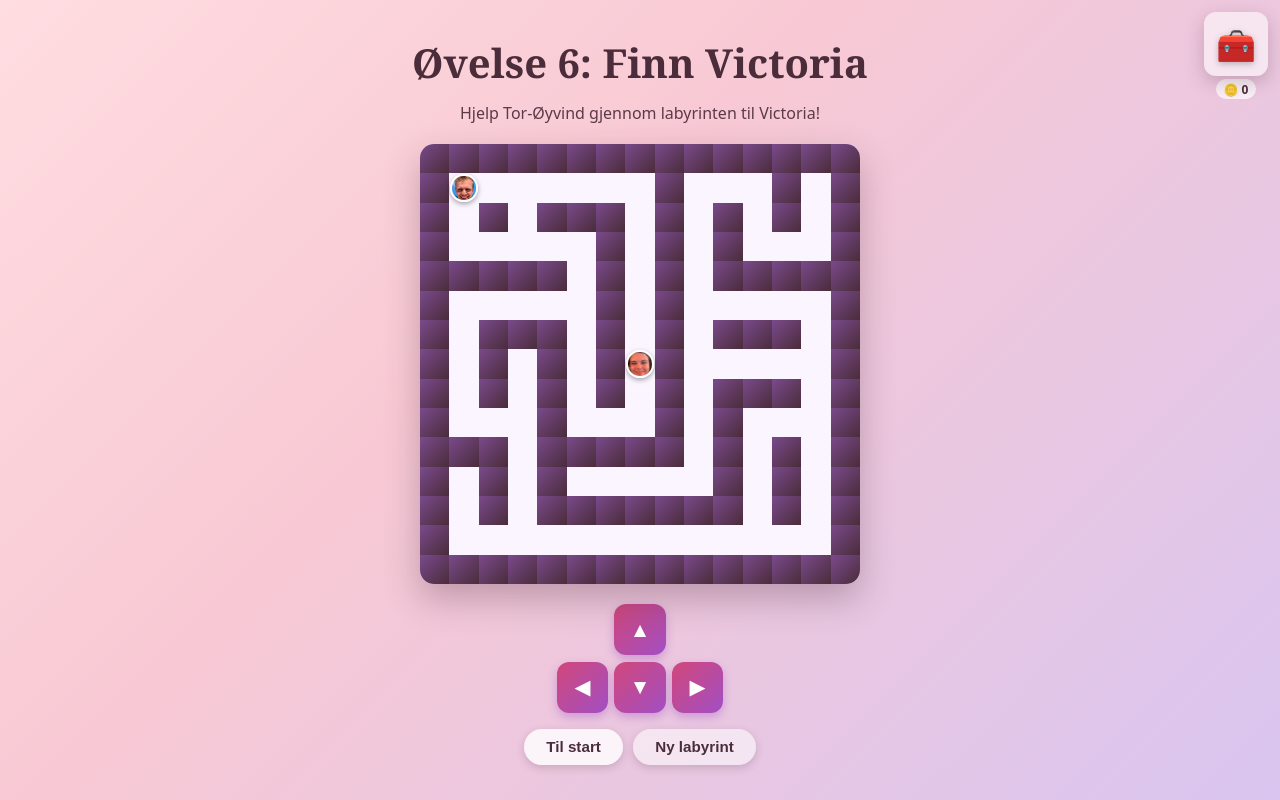
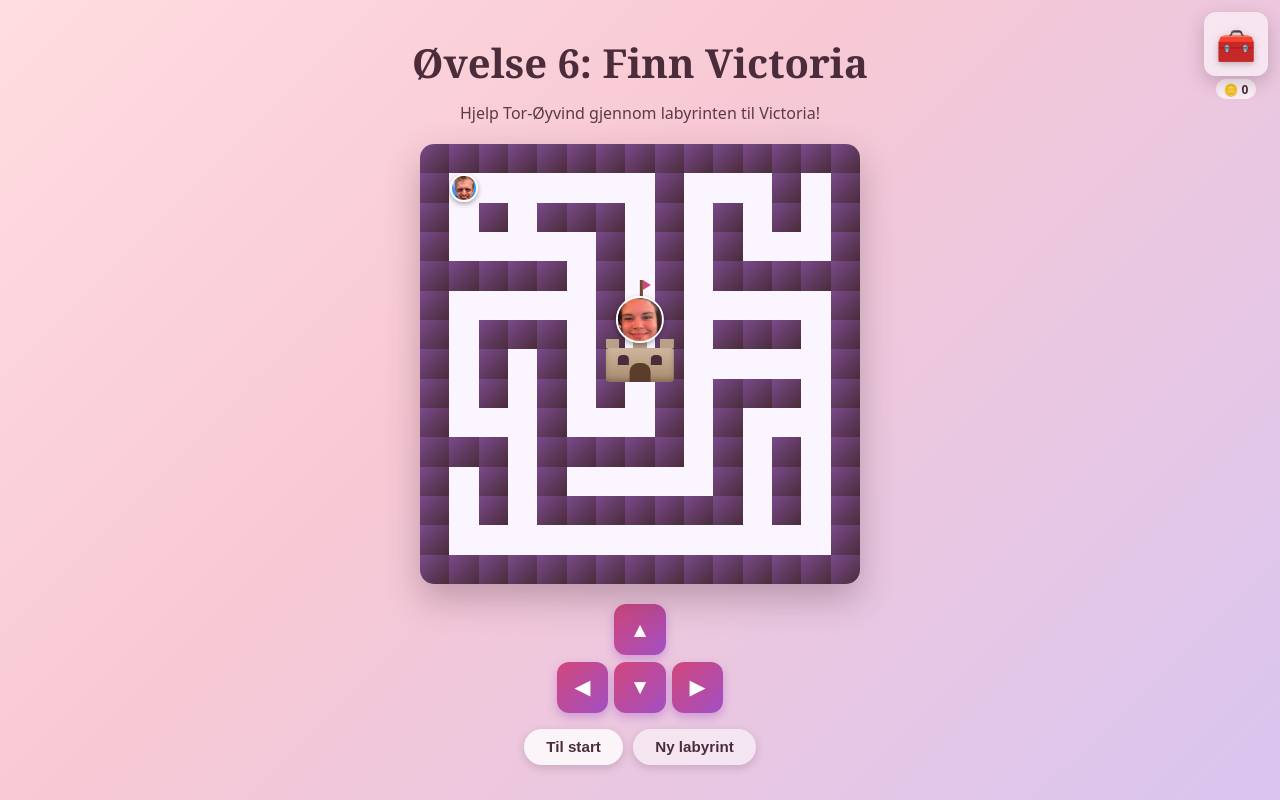
Before and after one commit to henrikaburmann/bryllupsgave, a React (Vite) app: page /spill/6 in a window 1280 px wide. Built offline with nearby package versions, Linux system fonts and the light colour scheme.

Commit message:
Maze: Victoria stands atop a small castle at the goal with celebration hearts

```diff
--- a/src/pages/MazeGame.css
+++ b/src/pages/MazeGame.css
@@ -54,10 +54,14 @@
   display: flex;
   align-items: center;
   justify-content: center;
-  padding: 1px;
 }
 
-.maze-goal img,
+.maze-player {
+  padding: 1px;
+  transition: left 0.1s ease, top 0.1s ease;
+  z-index: 2;
+}
+
 .maze-player img {
   width: 100%;
   height: 100%;
@@ -67,9 +71,138 @@
   box-shadow: 0 2px 5px rgba(0, 0, 0, 0.35);
 }
 
-.maze-player {
-  transition: left 0.1s ease, top 0.1s ease;
+/* Castle at the goal, drawn larger than one cell and rising above it. */
+.maze-goal {
+  overflow: visible;
+  z-index: 1;
+}
+
+.castle {
+  position: absolute;
+  bottom: -10%;
+  left: 50%;
+  transform: translateX(-50%);
+  width: 260%;
+  display: flex;
+  flex-direction: column;
+  align-items: center;
+}
+
+.maze-goal--reached .castle {
+  filter: drop-shadow(0 0 8px rgba(255, 210, 120, 0.95));
+}
+
+.castle__victoria {
+  width: 62%;
+  aspect-ratio: 1;
+  border-radius: 50%;
+  overflow: hidden;
+  border: 2px solid #fff;
+  box-shadow: 0 2px 5px rgba(0, 0, 0, 0.35);
   z-index: 2;
+}
+
+.castle__victoria img {
+  width: 100%;
+  height: 100%;
+  object-fit: cover;
+}
+
+.castle__flag {
+  position: absolute;
+  top: -18%;
+  left: 50%;
+  width: 3px;
+  height: 22%;
+  background: #6b4a2f;
+}
+
+.castle__flag::after {
+  content: '';
+  position: absolute;
+  top: 0;
+  left: 3px;
+  border-top: 5px solid transparent;
+  border-bottom: 5px solid transparent;
+  border-left: 8px solid #d1477a;
+}
+
+.castle__battlement {
+  width: 90%;
+  height: 9px;
+  margin-top: -6%;
+  background: repeating-linear-gradient(
+    90deg,
+    #b9a089 0,
+    #b9a089 20%,
+    transparent 20%,
+    transparent 40%
+  );
+}
+
+.castle__body {
+  position: relative;
+  width: 90%;
+  height: 34px;
+  background: linear-gradient(180deg, #cdb79e 0%, #a98a6d 100%);
+  border-radius: 3px 3px 4px 4px;
+  box-shadow: inset 0 -3px 5px rgba(0, 0, 0, 0.2);
+}
+
+.castle__window {
+  position: absolute;
+  top: 22%;
+  width: 16%;
+  height: 30%;
+  background: #4a2c3a;
+  border-radius: 40% 40% 0 0;
+}
+
+.castle__window--left {
+  left: 18%;
+}
+
+.castle__window--right {
+  right: 18%;
+}
+
+.castle__gate {
+  position: absolute;
+  bottom: 0;
+  left: 50%;
+  transform: translateX(-50%);
+  width: 30%;
+  height: 55%;
+  background: #5a3d2b;
+  border-radius: 45% 45% 0 0;
+}
+
+.castle-hearts {
+  position: absolute;
+  inset: 0;
+  pointer-events: none;
+  z-index: 3;
+}
+
+.castle-heart {
+  position: absolute;
+  top: 0;
+  font-size: 1rem;
+  animation: castle-heart-float 1.6s ease-in forwards;
+}
+
+@keyframes castle-heart-float {
+  0% {
+    transform: translateY(0) scale(0.5);
+    opacity: 0;
+  }
+  25% {
+    opacity: 1;
+  }
+  100% {
+    transform: translateY(-70px) scale(1.1);
+    opacity: 0;
+  }
 }
 
 .maze-overlay {
--- a/src/pages/MazeGame.tsx
+++ b/src/pages/MazeGame.tsx
@@ -160,7 +160,7 @@ function MazeGame() {
         </div>
 
         <div
-          className="maze-goal"
+          className={`maze-goal${solved ? ' maze-goal--reached' : ''}`}
           style={{
             left: `${GOAL.x * cellPercent}%`,
             top: `${GOAL.y * cellPercent}%`,
@@ -168,7 +168,28 @@ function MazeGame() {
             height: `${cellPercent}%`,
           }}
         >
-          <img src={victoriaImage} alt="Victoria" />
+          <div className="castle">
+            <div className="castle__victoria">
+              <img src={victoriaImage} alt="Victoria" />
+            </div>
+            <div className="castle__flag" />
+            <div className="castle__battlement" />
+            <div className="castle__body">
+              <div className="castle__window castle__window--left" />
+              <div className="castle__window castle__window--right" />
+              <div className="castle__gate" />
+            </div>
+          </div>
+
+          {solved && (
+            <div className="castle-hearts" aria-hidden="true">
+              {Array.from({ length: 6 }, (_, i) => (
+                <span key={i} className="castle-heart" style={{ animationDelay: `${i * 140}ms`, left: `${i * 18 - 5}%` }}>
+                  ❤️
+                </span>
+              ))}
+            </div>
+          )}
         </div>
 
         <div
```
